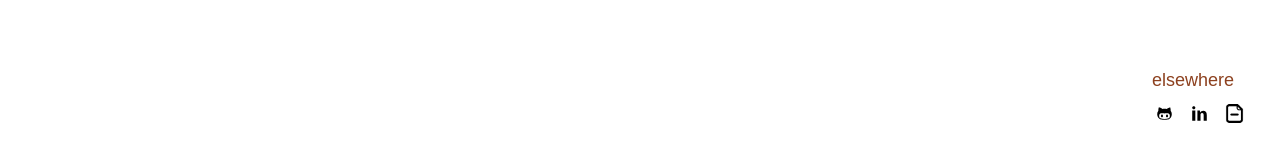
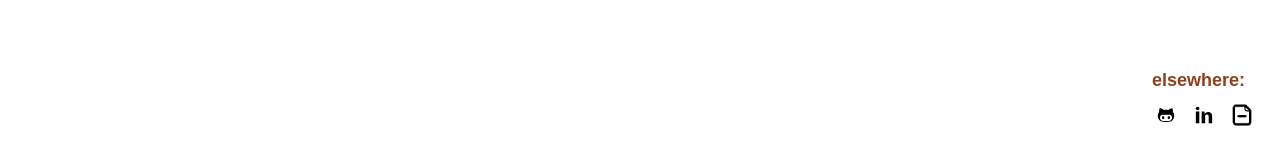
Before and after one commit to abigailrb03/personal-site, a React (Create React App) app: page / in a window 1280 px wide. Shown: the part 650-810 px from the top of the page. Built offline with nearby package versions, Linux system fonts and the light colour scheme.

Commit message:
small fixes

```diff
--- a/src/Elsewhere.css
+++ b/src/Elsewhere.css
@@ -23,6 +23,6 @@
   }
 
   .elsewhere-icons img {
-    width: 25px; /* Adjust the size of the icons */
+    width: 28px; /* Adjust the size of the icons */
     margin-right: 10px; /* Add spacing between icons */
   }
--- a/src/Elsewhere.js
+++ b/src/Elsewhere.js
@@ -18,7 +18,7 @@ export default function Elsewhere() {
   return (
     <div className='elsewhere-wrapper'>
       <div className='elsewhere-text'>
-        elsewhere
+        <b> elsewhere: </b>
       </div>
       <div className='elsewhere-icons'>
         <img src={git} alt='GitHub' onClick={() => openNewTab('https://github.com/abigailrb03')} />
```
